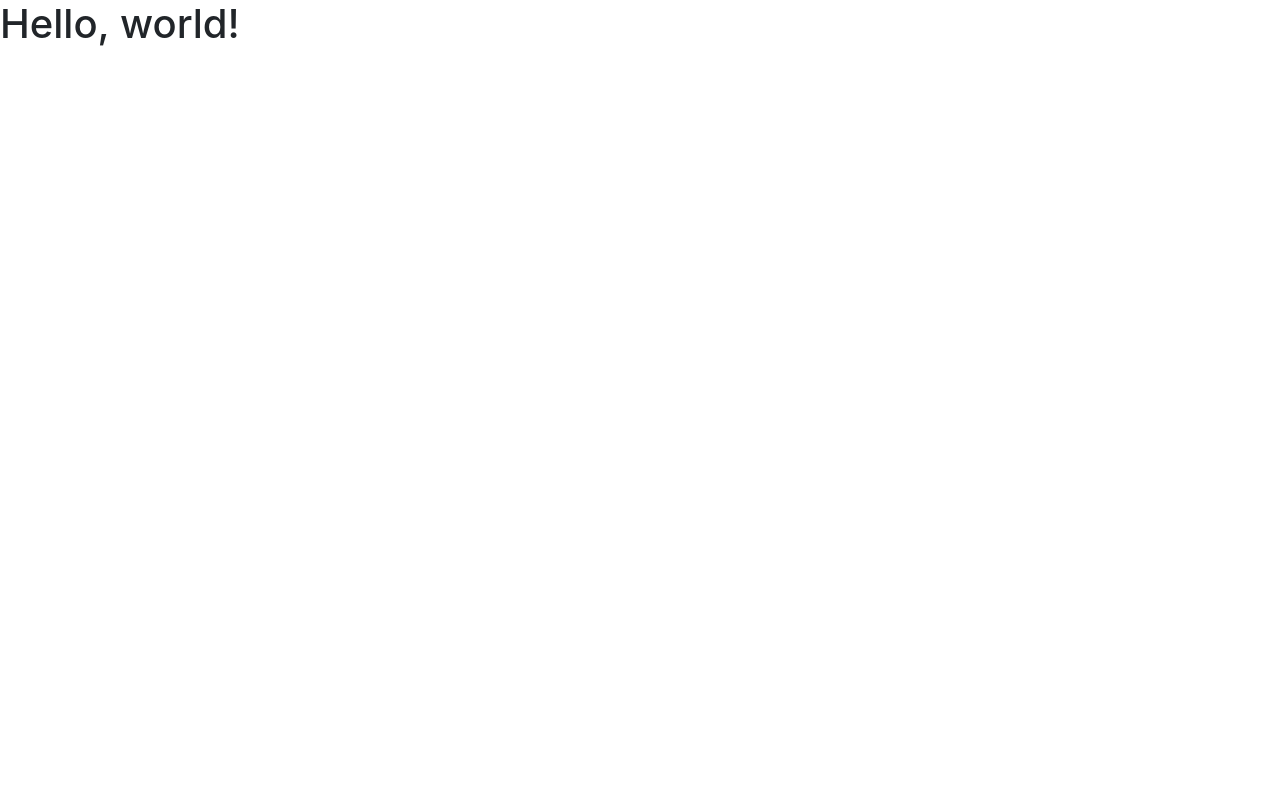
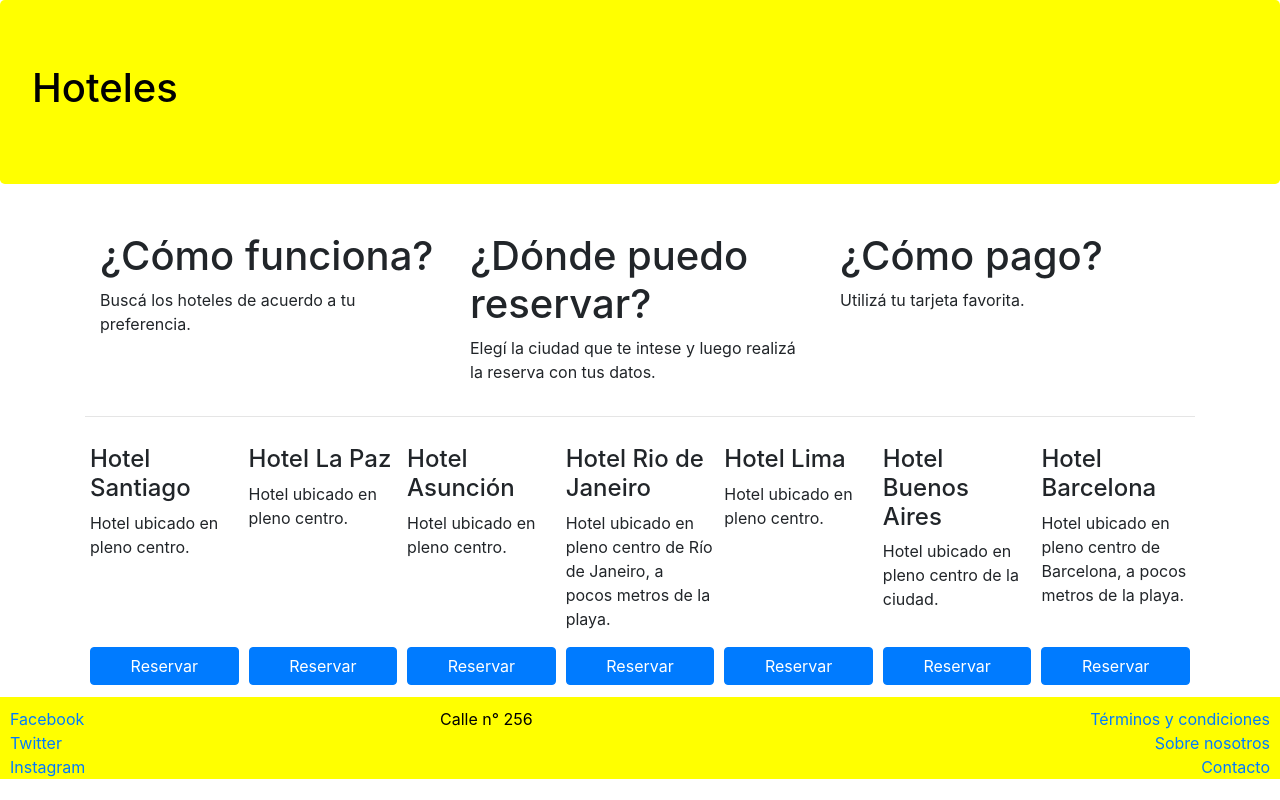
Before and after one commit to tognola/guia-hoteles, a website: page index.html in a window 1280 px wide. Drawn offline with nearby package versions, Linux system fonts and the light colour scheme.

Commit message:
Creado el sitio web

```diff
--- /dev/null
+++ b/css/style.css
@@ -0,0 +1,22 @@
+.jumbotron{
+  background-color: yellow;
+  color: black;
+}
+
+footer{
+  padding: 10px 10px 0px 10px;
+  background-color: yellow;
+  color: black;
+  margin: 10px 0px 0px 0px;
+}
+
+.card-hotel{
+  flex: 1 150px;
+  padding: 2px 5px;
+  margin: 10px 0 0 0;
+}
+
+.card-hotel .btn{
+  width: 100%;
+  align-content: flex-end;
+}
--- a/index.html
+++ b/index.html
@@ -7,13 +7,128 @@
 
     <!-- Bootstrap CSS -->
     <link rel="stylesheet" href="node_modules/bootstrap/dist/css/bootstrap.min.css" />
+    <link rel="stylesheet" href="css/style.css">
   </head>
   <body>
-    <h1>Hello, world!</h1>
+    <div class="jumbotron">
+      <h1>Hoteles</h1>
+    </div>
+      <div class="container">
+        <div class="d-flex">
+          <div class="col-sm-4">
+            <p>
+              <h1>¿Cómo funciona?</h1>
+              <p>Buscá los hoteles de acuerdo a tu preferencia.</p>
+            </p>
+          </div>
+          <div class="col-sm-4">
+            <p>
+              <h1>¿Dónde puedo reservar?</h1>
+              <p>Elegí la ciudad que te intese y luego realizá la reserva con tus datos.</p>
+            </p>
+          </div>
+          <div class="col-sm-4">
+            <p>
+              <h1>¿Cómo pago?</h1>
+              <p>Utilizá tu tarjeta favorita.</p>
+            </p>
+          </div>
+        </div>
+        <hr>
+        <div class="d-flex flex-wrap flex-row-reverse">
+          <div class="card-hotel d-flex flex-column justify-content-between">
+            <div class="">
+              <h4>Hotel Barcelona</h4>
+              <p>Hotel ubicado en pleno centro de Barcelona, a pocos metros de la playa.</p>
+            </div>
+            <div class="">
+              <button class="btn btn-primary">Reservar</button>
+            </div>
+          </div>
+          <div class="card-hotel d-flex flex-column justify-content-between">
+            <div>
+              <h4>Hotel Buenos Aires</h4>
+              <p>Hotel ubicado en pleno centro de la ciudad.</p>
+            </div>
+            <div>
+              <button class="btn btn-primary">Reservar</button>
+            </div>
+          </div>
+          <div class="card-hotel d-flex flex-column justify-content-between">
+            <div class="">
+              <h4>Hotel Lima</h4>
+              <p>Hotel ubicado en pleno centro.</p>
+            </div>
+            <div class="">
+              <button class="btn btn-primary">Reservar</button>
+            </div>
+          </div>
+          <div class="card-hotel d-flex flex-column justify-content-between">
+            <div class="">
+              <h4>Hotel Rio de Janeiro</h4>
+              <p>Hotel ubicado en pleno centro de Río de Janeiro, a pocos metros de la playa.</p>
+            </div>
+            <div class="">
+              <button class="btn btn-primary">Reservar</button>
+            </div>
+          </div>
+          <div class="card-hotel d-flex flex-column justify-content-between">
+            <div class="">
+              <h4>Hotel Asunción</h4>
+              <p>Hotel ubicado en pleno centro.</p>
+            </div>
+            <div class="">
+              <button class="btn btn-primary">Reservar</button>
+            </div>
 
+          </div>
+          <div class="card-hotel d-flex flex-column justify-content-between">
+            <div class="">
+              <h4>Hotel La Paz</h4>
+              <p>Hotel ubicado en pleno centro.</p>
+            </div>
+            <div class="">
+              <button class="btn btn-primary">Reservar</button>
+            </div>
+          </div>
+          <div class="card-hotel d-flex flex-column justify-content-between">
+            <div>
+              <h4>Hotel Santiago</h4>
+              <p>Hotel ubicado en pleno centro.</p>
+            </div>
+            <div>
+              <button class="btn btn-primary">Reservar</button>
+            </div>
+          </div>
+
+        </div>
+
+      </div>
+
+
+      <footer>
+        <div class="row">
+          <div class="col-sm-4 d-flex flex-column">
+            <a href="#">Facebook</a>
+            <a href="#">Twitter</a>
+            <a href="#">Instagram</a>
+          </div>
+          <div class="col-sm-4">
+            <address class="">
+              Calle n° 256
+            </address>
+          </div>
+          <div class="col-sm-4 d-flex flex-column align-items-end">
+            <a href="#">Términos y condiciones</a>
+            <a href="#">Sobre nosotros</a>
+            <a href="#">Contacto</a>
+          </div>
+
+        </div>
+      </footer>
     <!-- Optional JavaScript -->
     <!-- jQuery first, then Popper.js, then Bootstrap JS -->
     <script src="node_modules/jquery/dist/jquery.min.js" i></script>
-    <script src="https://cdn.jsdelivr.net/npm/popper.js@1.16.0/dist/umd/popper.min.js" integrity="sha384-Q6E9RHvbIyZFJoft+2mJbHaEWldlvI9IOYy5n3zV9zzTtmI3UksdQRVvoxMfooAo" crossorigin="anonymous"></script>
-    <script src="https://stackpath.bootstrapcdn.com/bootstrap/4.4.1/js/bootstrap.min.js" integrity="sha384-wfSDF2E50Y2D1uUdj0O3uMBJnjuUD4Ih7YwaYd1iqfktj0Uod8GCExl3Og8ifwB6" crossorigin="anonymous"></script>
+    <script src="node_modules/popper.js/dist/popper.min.js"></script>
+    <script src="node_modules/bootstrap/dist/js/bootstrap.min.js"></script>
   </body>
```
